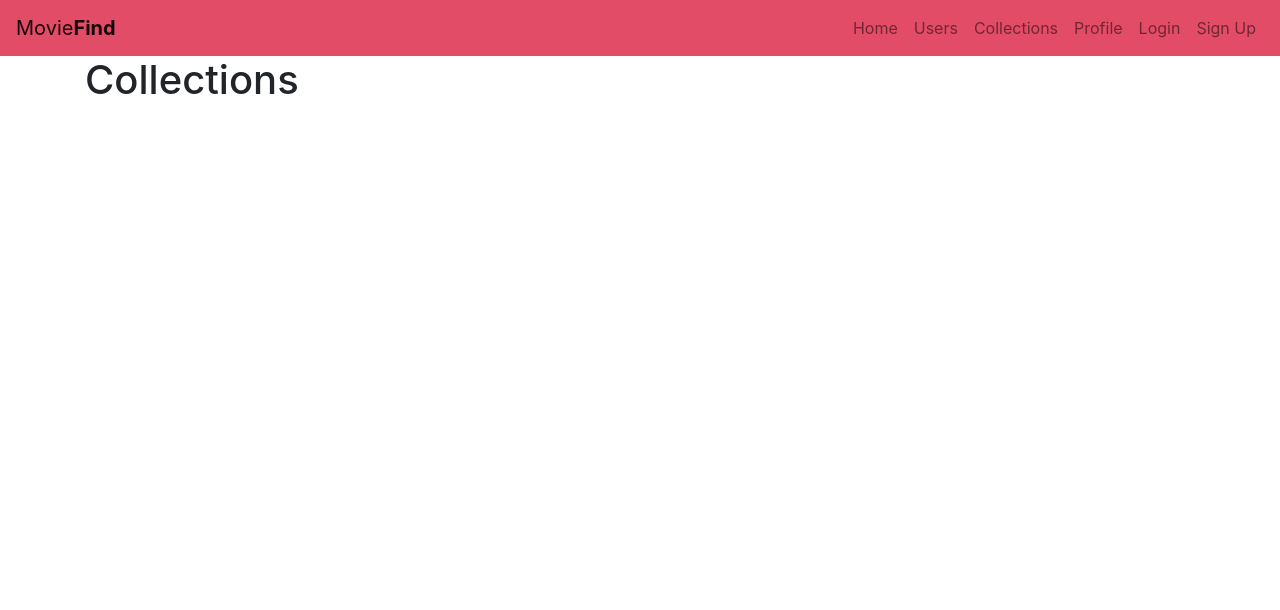
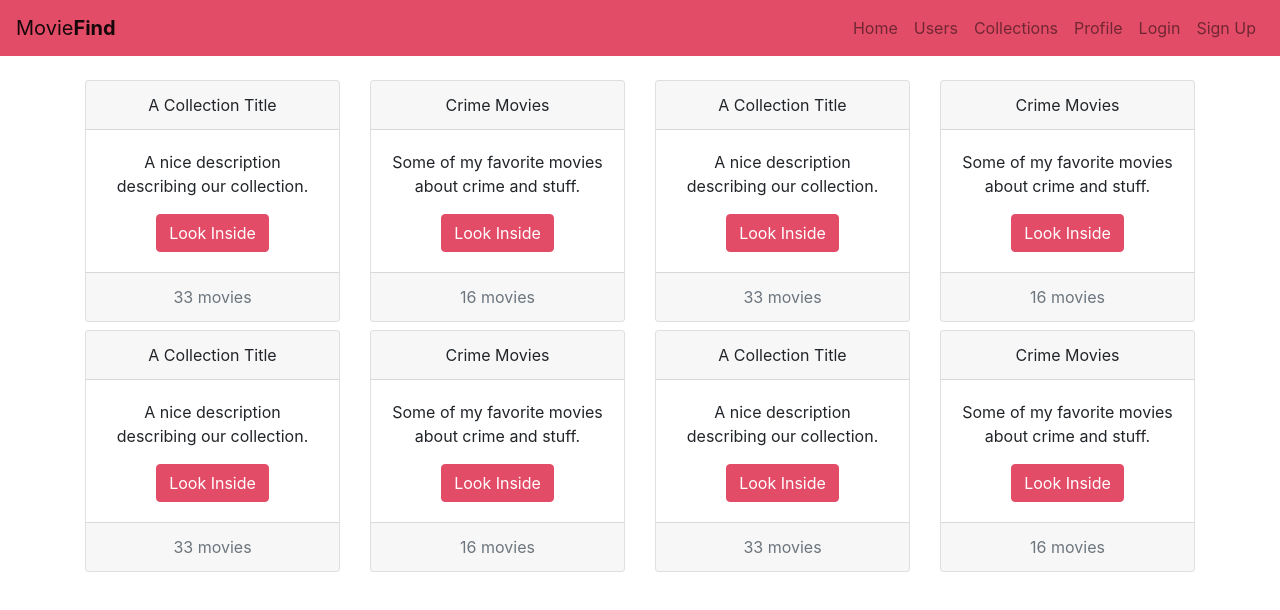
Before and after one commit to Btwonu/movie-app-client, a React (Create React App) app: page /collections in a window 1280 px wide. Shown: the top 610 px of the page. Built offline with nearby package versions, Linux system fonts and the light colour scheme.

Commit message:
Add initial collections page

```diff
--- a/src/components/Collection/CollectionCard.js
+++ b/src/components/Collection/CollectionCard.js
@@ -1,25 +1,25 @@
 import React from 'react';
-import Image from 'react-bootstrap/Image';
 import styled from 'styled-components';
 
-const StyledCard = styled.div`
-  .collection-info {
-    font-size: 0.7rem;
-  }
-`;
+import Image from 'react-bootstrap/Image';
+import Card from 'react-bootstrap/Card';
+import Button from 'react-bootstrap/Button';
+import Col from 'react-bootstrap/Col';
+import Row from 'react-bootstrap/Row';
 
-function CollectionCard({ title, numberOfTitles }) {
+const StyledCard = styled.div``;
+
+function CollectionCard({ title, description, movieCount }) {
   return (
-    <StyledCard className="collection d-flex">
-      <p className="collection-image">
-        <Image src="https://via.placeholder.com/150" />
-      </p>
-      <div className="collection-info">
-        <p className="ml-2 mb-0 font-weight-bold">{title}</p>
-        <p className="ml-2 font-weight-bold text-muted">
-          {numberOfTitles} titles
-        </p>
-      </div>
+    <StyledCard>
+      <Card className="text-center">
+        <Card.Header>{title}</Card.Header>
+        <Card.Body>
+          <Card.Text>{description}</Card.Text>
+          <Button variant="primary">Look Inside</Button>
+        </Card.Body>
+        <Card.Footer className="text-muted">{movieCount} movies</Card.Footer>
+      </Card>
     </StyledCard>
   );
 }
--- /dev/null
+++ b/src/components/Collection/CollectionCardList.js
@@ -0,0 +1,74 @@
+import { Component } from 'react';
+
+// Bootstrap
+import Container from 'react-bootstrap/Container';
+import Row from 'react-bootstrap/Row';
+import Col from 'react-bootstrap/Col';
+
+// Components
+import CollectionCard from './CollectionCard';
+
+class CollectionCardList extends Component {
+  constructor(props) {
+    super(props);
+  }
+
+  render() {
+    return (
+      <Row className="pt-4">
+        {[
+          {
+            title: 'A Collection Title',
+            movieCount: 33,
+            description: 'A nice description describing our collection.',
+          },
+          {
+            title: 'Crime Movies',
+            movieCount: 16,
+            description: 'Some of my favorite movies about crime and stuff.',
+          },
+          {
+            title: 'A Collection Title',
+            movieCount: 33,
+            description: 'A nice description describing our collection.',
+          },
+          {
+            title: 'Crime Movies',
+            movieCount: 16,
+            description: 'Some of my favorite movies about crime and stuff.',
+          },
+          {
+            title: 'A Collection Title',
+            movieCount: 33,
+            description: 'A nice description describing our collection.',
+          },
+          {
+            title: 'Crime Movies',
+            movieCount: 16,
+            description: 'Some of my favorite movies about crime and stuff.',
+          },
+          {
+            title: 'A Collection Title',
+            movieCount: 33,
+            description: 'A nice description describing our collection.',
+          },
+          {
+            title: 'Crime Movies',
+            movieCount: 16,
+            description: 'Some of my favorite movies about crime and stuff.',
+          },
+        ].map(({ title, movieCount, description }) => (
+          <Col xs="12" sm="6" md="4" lg="3" xl="3" className="mb-2">
+            <CollectionCard
+              title={title}
+              movieCount={movieCount}
+              description={description}
+            />
+          </Col>
+        ))}
+      </Row>
+    );
+  }
+}
+
+export default CollectionCardList;
--- /dev/null
+++ b/src/components/Profile/CollectionCard.js
@@ -0,0 +1,27 @@
+import React from 'react';
+import Image from 'react-bootstrap/Image';
+import styled from 'styled-components';
+
+const StyledCard = styled.div`
+  .collection-info {
+    font-size: 0.7rem;
+  }
+`;
+
+function CollectionCard({ title, numberOfTitles }) {
+  return (
+    <StyledCard className="collection d-flex">
+      <p className="collection-image">
+        <Image src="https://via.placeholder.com/150" />
+      </p>
+      <div className="collection-info">
+        <p className="ml-2 mb-0 font-weight-bold">{title}</p>
+        <p className="ml-2 font-weight-bold text-muted">
+          {numberOfTitles} titles
+        </p>
+      </div>
+    </StyledCard>
+  );
+}
+
+export default CollectionCard;
--- a/src/components/Profile/ProfileCard.js
+++ b/src/components/Profile/ProfileCard.js
@@ -3,7 +3,7 @@ import styled from 'styled-components';
 
 import avatar from '../../assets/icons/avatar.svg';
 import ProfileField from './ProfileField';
-import CollectionCard from '../Collection/CollectionCard';
+import CollectionCard from './CollectionCard';
 
 import Card from 'react-bootstrap/Card';
 import CardGroup from 'react-bootstrap/CardGroup';
--- a/src/pages/Collections.js
+++ b/src/pages/Collections.js
@@ -1,4 +1,6 @@
 import { Component } from 'react';
+
+import CollectionCardList from '../components/Collection/CollectionCardList';
 
 class Collections extends Component {
   constructor() {
@@ -6,7 +8,7 @@ class Collections extends Component {
   }
 
   render() {
-    return <h1>Collections</h1>;
+    return <CollectionCardList />;
   }
 }
 
```
